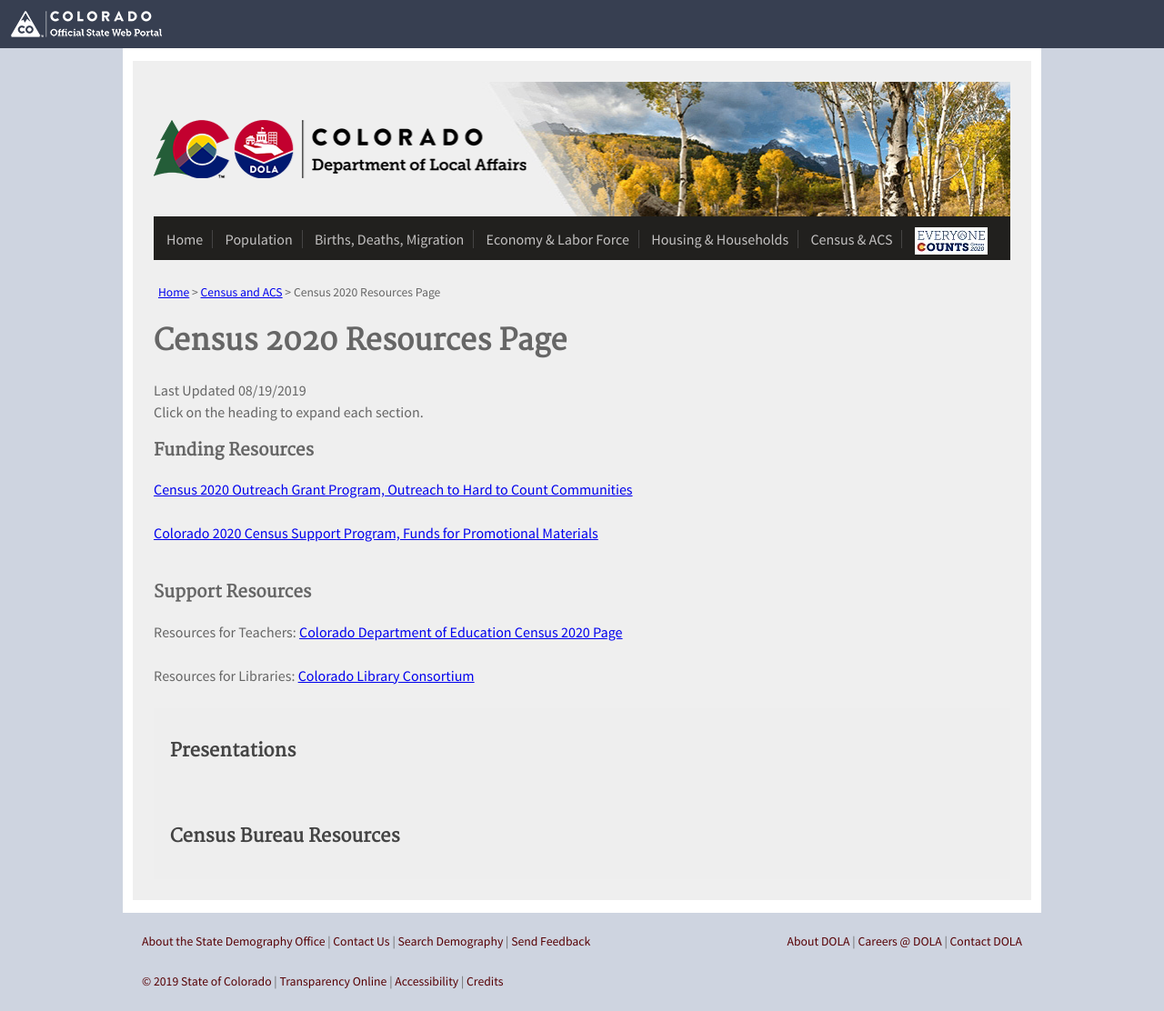
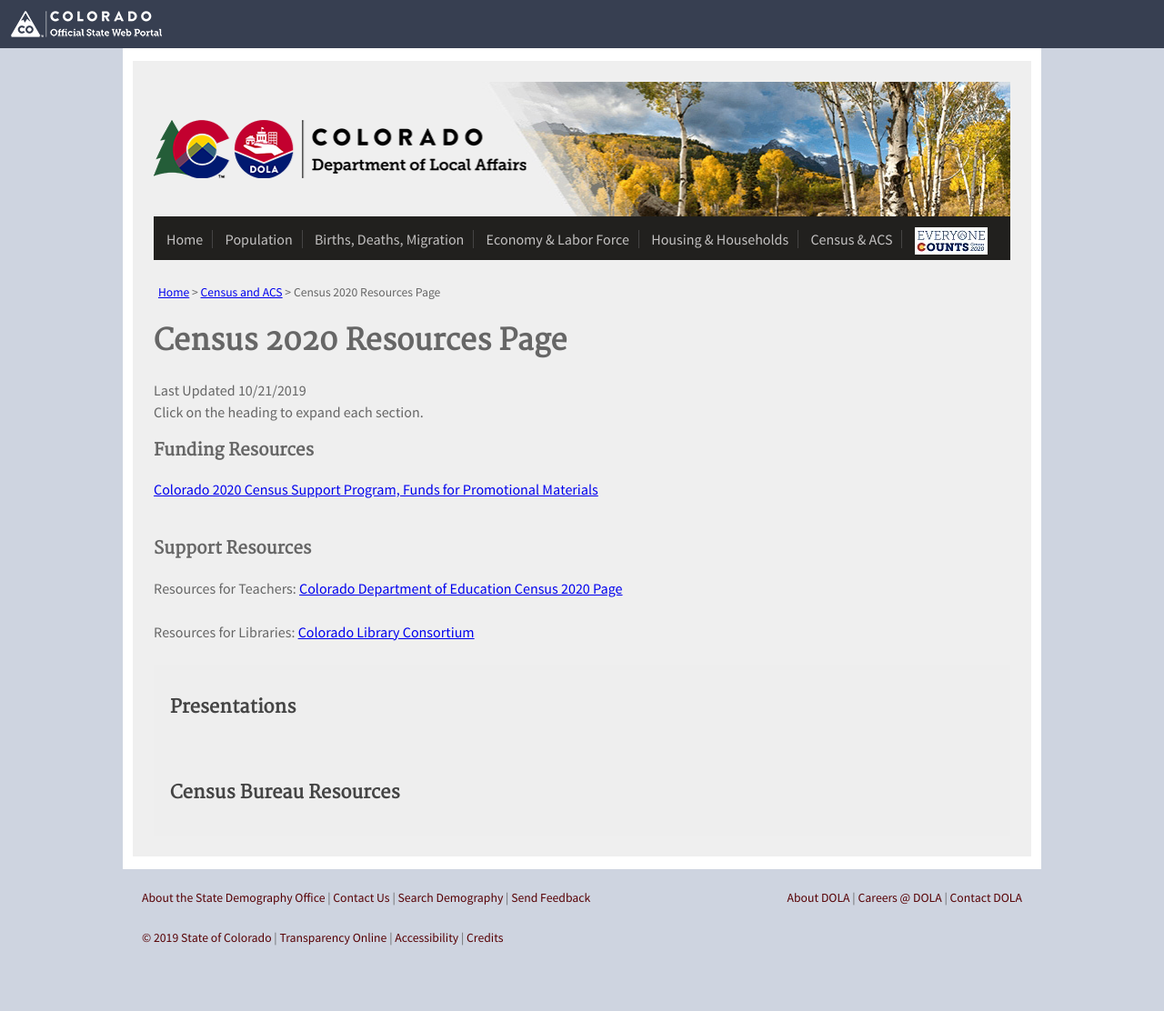
Before and after one commit to TBleess/Website_New, a Jekyll site: the page built from pages/5_CensusACS/2020-resources.html, in a window 1280 px wide. Shown: the whole page at 91% size. Built offline with Jekyll 4.4.1, drawn with Linux system fonts in a browser that asks for light colours; after the commit the page ends 1064 px from its top, so only the background shows below that.

Commit message:
Update 2020-resources.html

```diff
--- a/pages/5_CensusACS/2020-resources.html
+++ b/pages/5_CensusACS/2020-resources.html
@@ -43,12 +43,10 @@
 </head>
 <h1>Census 2020 Resources Page</h1>
 
-Last Updated 08/19/2019<br>
+Last Updated 10/21/2019<br>
 Click on the heading to expand each section.<br>
 
 <h3>Funding Resources</h3>
-<a href="https://www.colorado.gov/pacific/census-2020-outreach-grant-program" target="_blank">Census 2020 Outreach Grant Program, Outreach to Hard to Count Communities</a>
-<br><br>
 <a href="https://demography.dola.colorado.gov/census-acs/2020-CCSP" target="_blank">Colorado 2020 Census Support Program, Funds for Promotional Materials</a>
 <br><br>
  <h3>Support Resources</h3>
```
